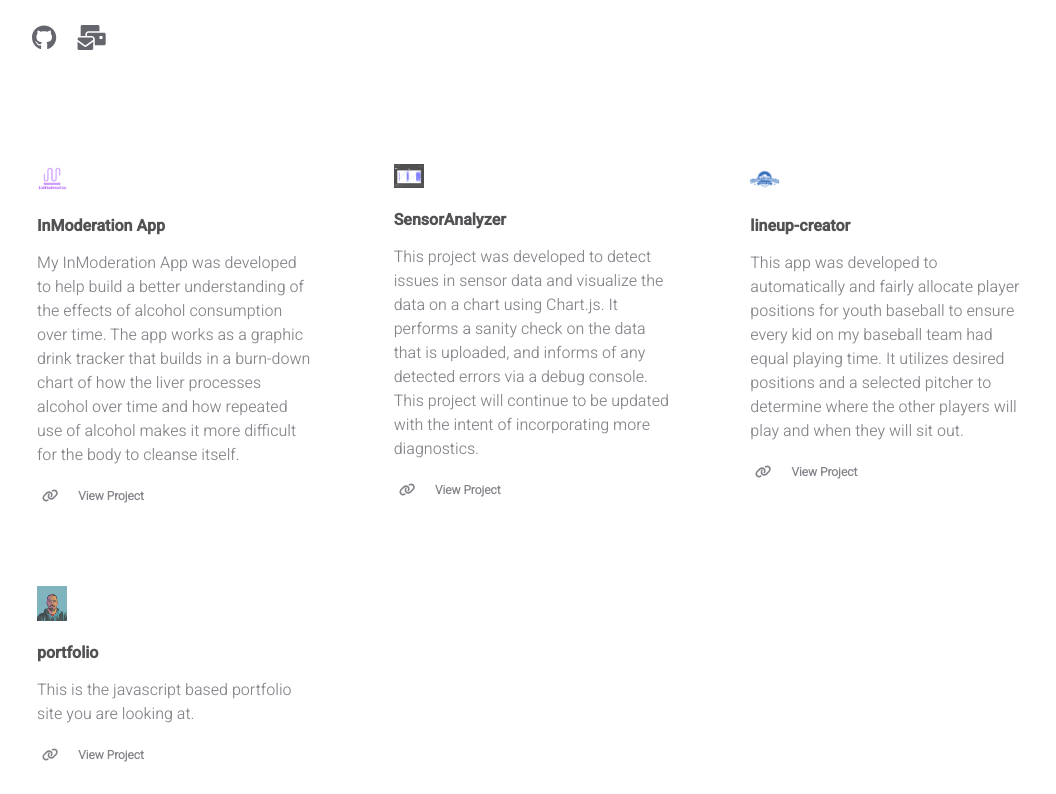
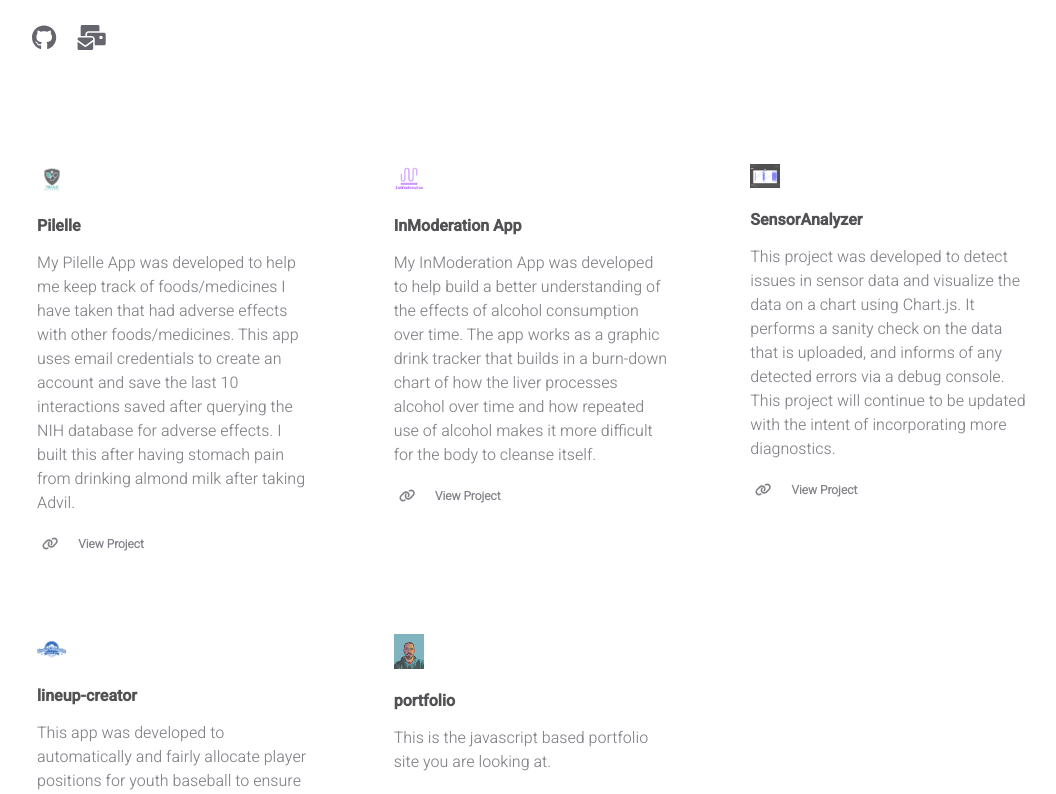
Before and after one commit to j24char/jcportfolio, a React (Create React App) app: page / in a window 1280 px wide. Shown: the part 660-1454 px from the top of the page, without its empty margins (108-1164 px from the left). Built offline with nearby package versions, Linux system fonts and the light colour scheme.

Commit message:
Added info about Pilelle app project.

```diff
--- a/src/data/user.js
+++ b/src/data/user.js
@@ -30,6 +30,15 @@ const INFO = {
 	},
 
 	projects: [
+		{
+			title: "Pilelle",
+			description:
+				"My Pilelle App was developed to help me keep track of foods/medicines I have taken that had adverse effects with other foods/medicines. This app uses email credentials to create an account and save the last 10 interactions saved after querying the NIH database for adverse effects. I built this after having stomach pain from drinking almond milk after taking Advil.",
+			logo: "../../Pilelle.png",
+			linkText: "View Project",
+			link: "https://pilelle.vercel.app/",
+		},
+
 		{
 			title: "InModeration App",
 			description:
```
Also changed, not shown: public/Pilelle.png (added).
